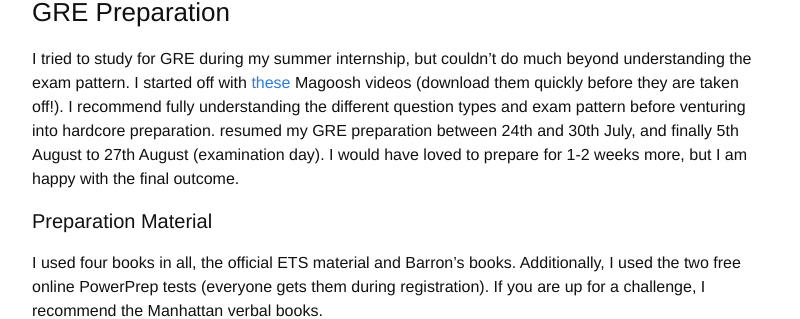
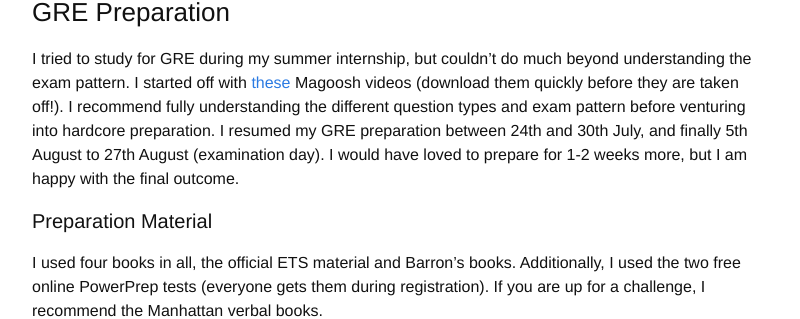
Before and after one commit to martiansideofthemoon/martiansideofthemoon.github.io, a Jekyll site: the page built from _posts/2017-12-08-gre-toefl-preparation.markdown, in a window 1280 px wide and 900 px high, scrolled down 828 px. Shown: the part 186-505 px from the top of the window, without its empty margins (238-1038 px from the left). Built offline with Jekyll 4.4.1, drawn with Linux system fonts in a browser that asks for light colours; comment, search, counter and statistics services are not loaded.

```diff
--- a/_posts/2017-12-08-gre-toefl-preparation.markdown
+++ b/_posts/2017-12-08-gre-toefl-preparation.markdown
@@ -25,7 +25,7 @@ I gave my GRE exam on 28th August, 2017 (for reference, my graduate applications
 
 ### GRE Preparation
 
-I tried to study for GRE during my summer internship, but couldn't do much beyond understanding the exam pattern. I started off with [these](https://drive.google.com/open?id=0B36C1JLEtF-7d3c1VUppWVFIUGs) Magoosh videos (download them quickly before they are taken off!). I recommend fully understanding the different question types and exam pattern before venturing into hardcore preparation. resumed my GRE preparation between 24th and 30th July, and finally 5th August to 27th August (examination day). I would have loved to prepare for 1-2 weeks more, but I am happy with the final outcome.
+I tried to study for GRE during my summer internship, but couldn't do much beyond understanding the exam pattern. I started off with [these](https://drive.google.com/open?id=0B36C1JLEtF-7d3c1VUppWVFIUGs) Magoosh videos (download them quickly before they are taken off!). I recommend fully understanding the different question types and exam pattern before venturing into hardcore preparation. I resumed my GRE preparation between 24th and 30th July, and finally 5th August to 27th August (examination day). I would have loved to prepare for 1-2 weeks more, but I am happy with the final outcome.
 
 #### Preparation Material
 
```
